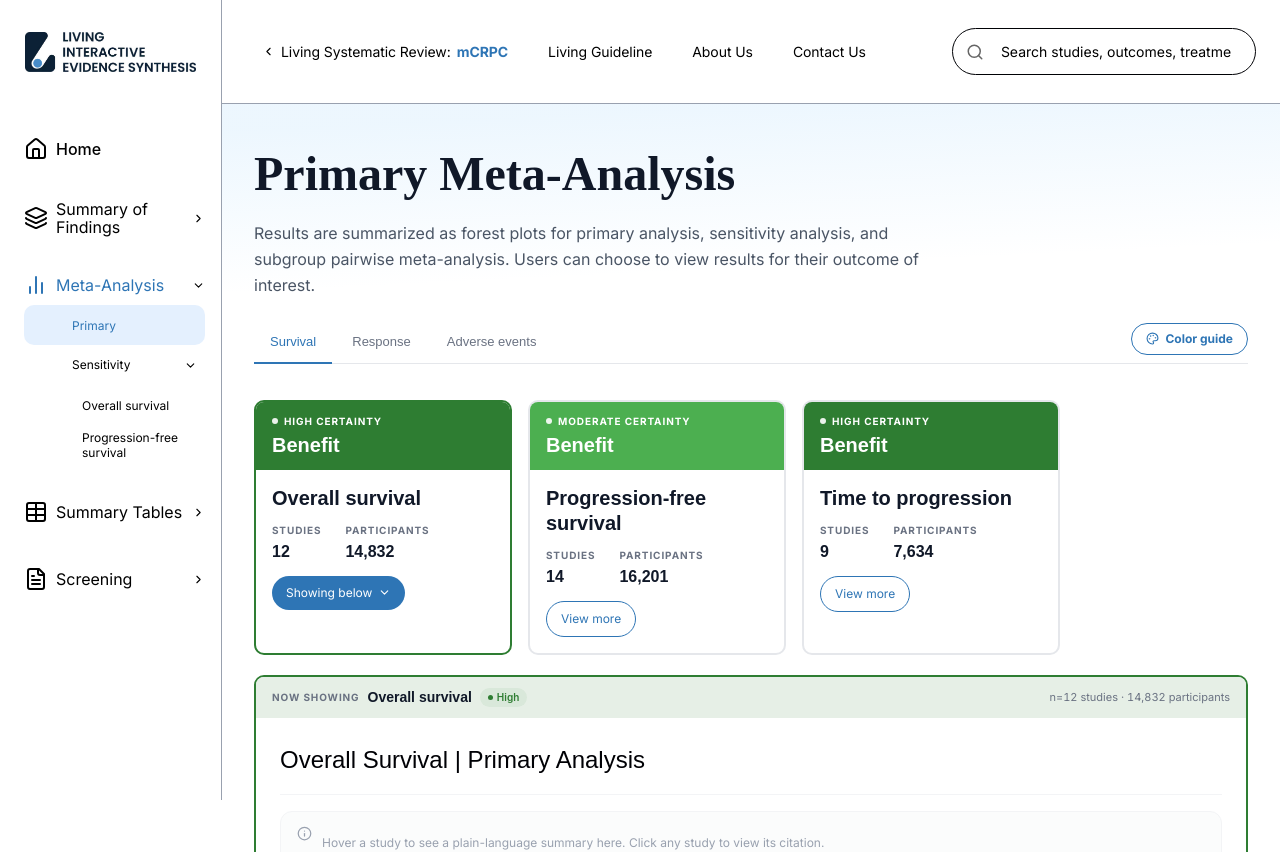
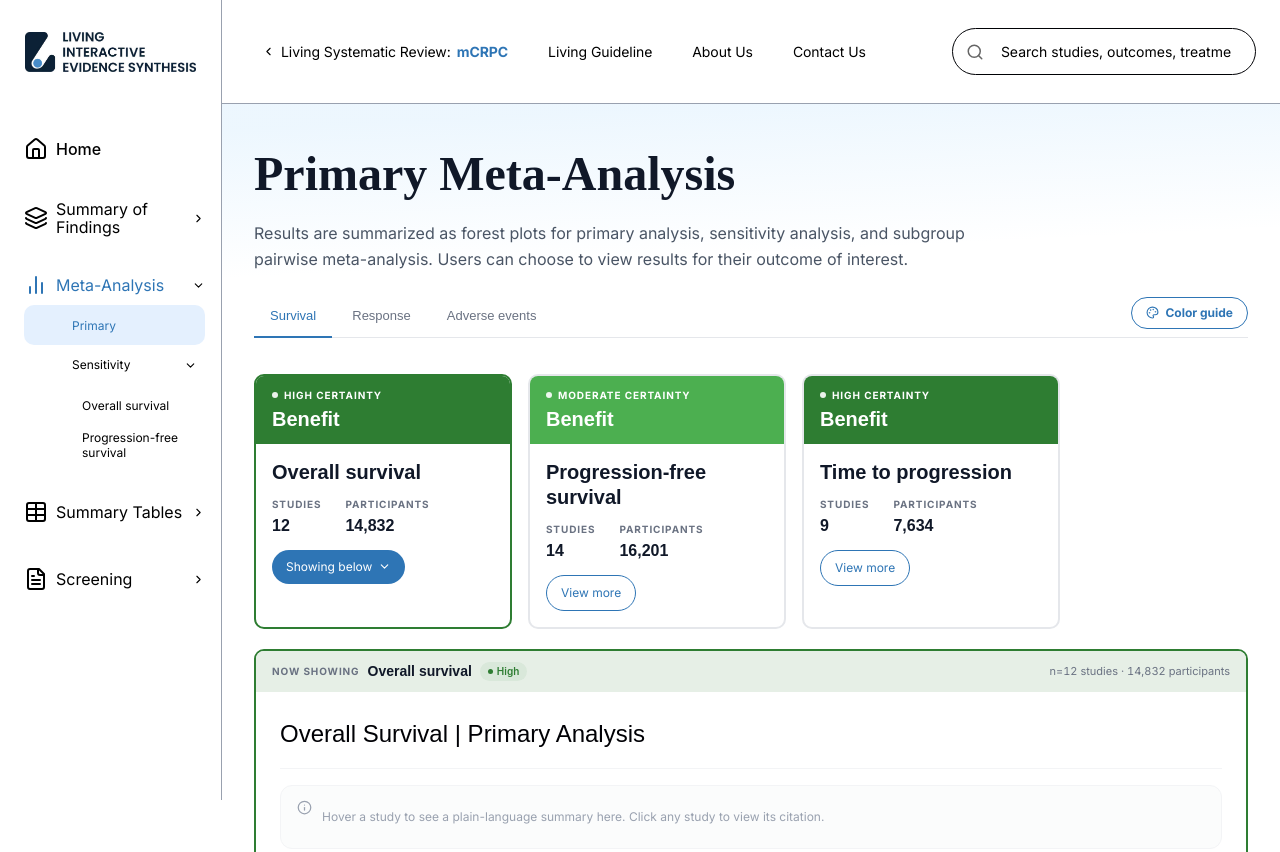
Before and after one commit to Katiloza/LSR-Website, a React (Vite) app: page /#/meta-analysis in a window 1280 px wide. Shown: the top 852 px of the page. Built offline with nearby package versions, Linux system fonts and the light colour scheme.

Commit message:
paragraph limits
paragraph limits to 2 lines max

```diff
--- a/src/app/pages/MetaAnalysis.tsx
+++ b/src/app/pages/MetaAnalysis.tsx
@@ -144,7 +144,7 @@ export function MetaAnalysis() {
           <h1 className="text-[48px] leading-[60px] font-semibold text-[#101828] font-['Benton_Modern_D',serif] pt-2">
             {analysisType} Meta-Analysis
           </h1>
-          <p className="pt-4 text-[16px] leading-[26px] text-[#4a5565] font-['Inter',sans-serif] max-w-[690px]">
+          <p className="pt-4 text-[16px] leading-[26px] text-[#4a5565] font-['Inter',sans-serif] max-w-[760px] line-clamp-2">
             Results are summarized as forest plots for primary analysis, sensitivity analysis, and
             subgroup pairwise meta-analysis. Users can choose to view results for their outcome of
             interest.
--- a/src/app/pages/PrismaPage.tsx
+++ b/src/app/pages/PrismaPage.tsx
@@ -139,7 +139,7 @@ export function PrismaPage() {
               <h1 className="text-[32px] font-semibold text-[#101828] font-['Benton_Modern_D',serif] leading-tight mb-1">
                 {activePanel === "study-list" ? "Study List" : "Study selection"}
               </h1>
-              <p className="text-[14px] text-[#4a5565] font-['Inter',sans-serif] leading-relaxed max-w-3xl">
+              <p className="text-[14px] text-[#4a5565] font-['Inter',sans-serif] leading-relaxed max-w-3xl line-clamp-2">
                 {activePanel === "study-list"
                   ? "Every trial included in this living systematic review."
                   : activeView === "living-search"
--- a/src/app/pages/SummaryOfFindingsPage.tsx
+++ b/src/app/pages/SummaryOfFindingsPage.tsx
@@ -138,7 +138,7 @@ export function SummaryOfFindingsPage() {
                 <h1 className="pt-1 text-[40px] leading-[44px] font-semibold text-[#101828] font-['Benton_Modern_D',serif]">
                   Summary of Findings
                 </h1>
-                <p className="pt-3 text-[15px] leading-[24px] text-[#4b5563] font-['Inter',sans-serif] w-[560px] max-w-full">
+                <p className="pt-3 text-[15px] leading-[24px] text-[#4b5563] font-['Inter',sans-serif] w-[800px] max-w-full line-clamp-2">
                   Each card is one outcome from the GRADE Summary of Findings analysis. Card color and
                   label follow the certainty of evidence — how confident the review is in the effect
                   estimate, not the size of the effect.
--- a/src/app/pages/SummaryTablesPage.tsx
+++ b/src/app/pages/SummaryTablesPage.tsx
@@ -282,7 +282,7 @@ export function SummaryTablesPage() {
             <h1 className="text-[40px] leading-[50px] font-semibold text-[#101828] font-['Benton_Modern_D',serif] pt-1">
               {activeTabLabel}
             </h1>
-            <p className="pt-3 text-[15px] leading-[24.375px] text-[#4a5565] font-['Inter',sans-serif] w-[672px] max-w-full">
+            <p className="pt-3 text-[15px] leading-[24.375px] text-[#4a5565] font-['Inter',sans-serif] w-[672px] max-w-full line-clamp-2">
               Study characteristics, population details, and results from all {MOCK_STUDIES.length} clinical
               trials included in the living systematic review. Filter by study characteristics or toggle
               column visibility.
```
